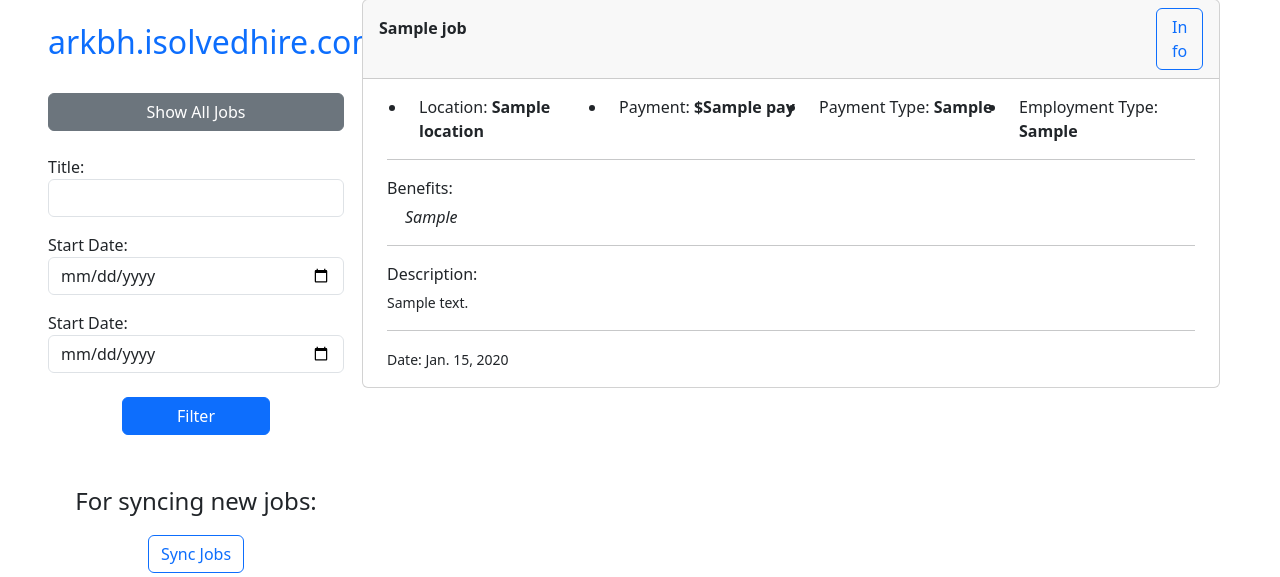
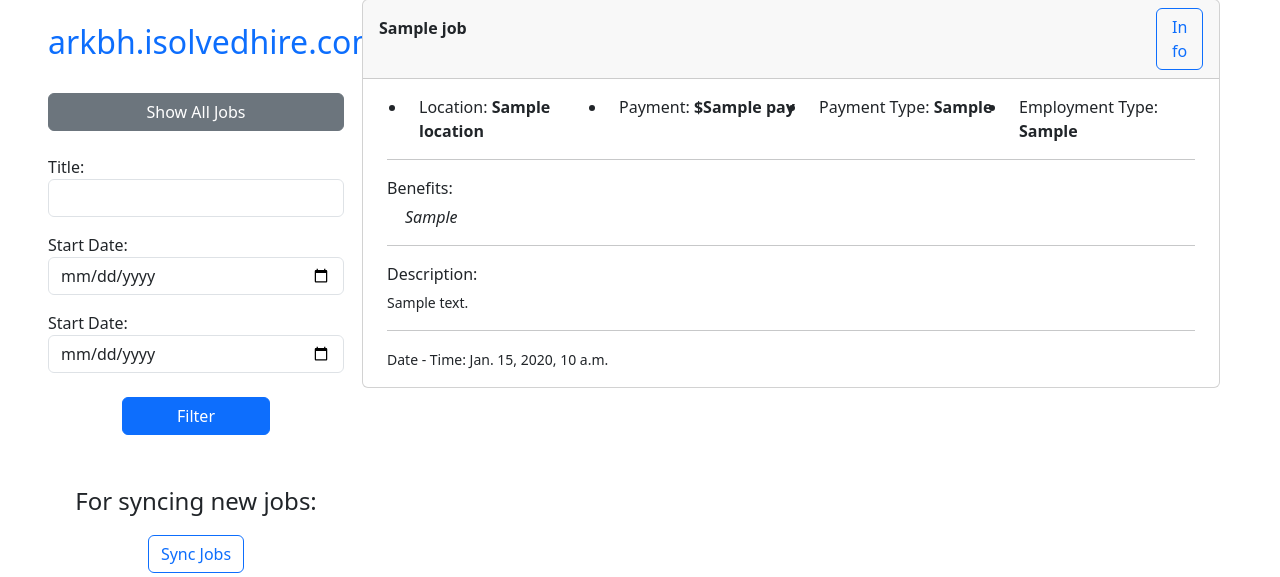
Before and after one commit to mehdi-mirzaie78/isolvedhire-jobs-scrapper, a Django app: template isolvehire_jobs_scrapper_django/jobs_board_scrapper_app/templates/home.html in a window 1280 px wide. Shown: the part 73-650 px from the top of the page. Run offline with Django 4.2, Linux system fonts and the light colour scheme; tables that the repository leaves empty hold one stand-in row (values such as "Sample post"); the template is opened without the code that fills it: values that come from a table or form of the project are taken from there, most other values are stand-ins (such as "Sample title", 1, 10 or a date in 2020); data that the repository does not hold is empty.

Commit message:
home.html | updated

```diff
--- a/isolvehire_jobs_scrapper_django/jobs_board_scrapper_app/templates/home.html
+++ b/isolvehire_jobs_scrapper_django/jobs_board_scrapper_app/templates/home.html
@@ -71,7 +71,7 @@
                         <p class="m-0 mb-1">Description:</p>
                         <small>{{ job.job_description }}</small>
                         <hr>
-                        <small>Date: {{ job.modified|date }}</small>
+                        <small>Date - Time: {{ job.modified }}</small>
                     </div>
                 </div>
                 {% endfor %}
```
